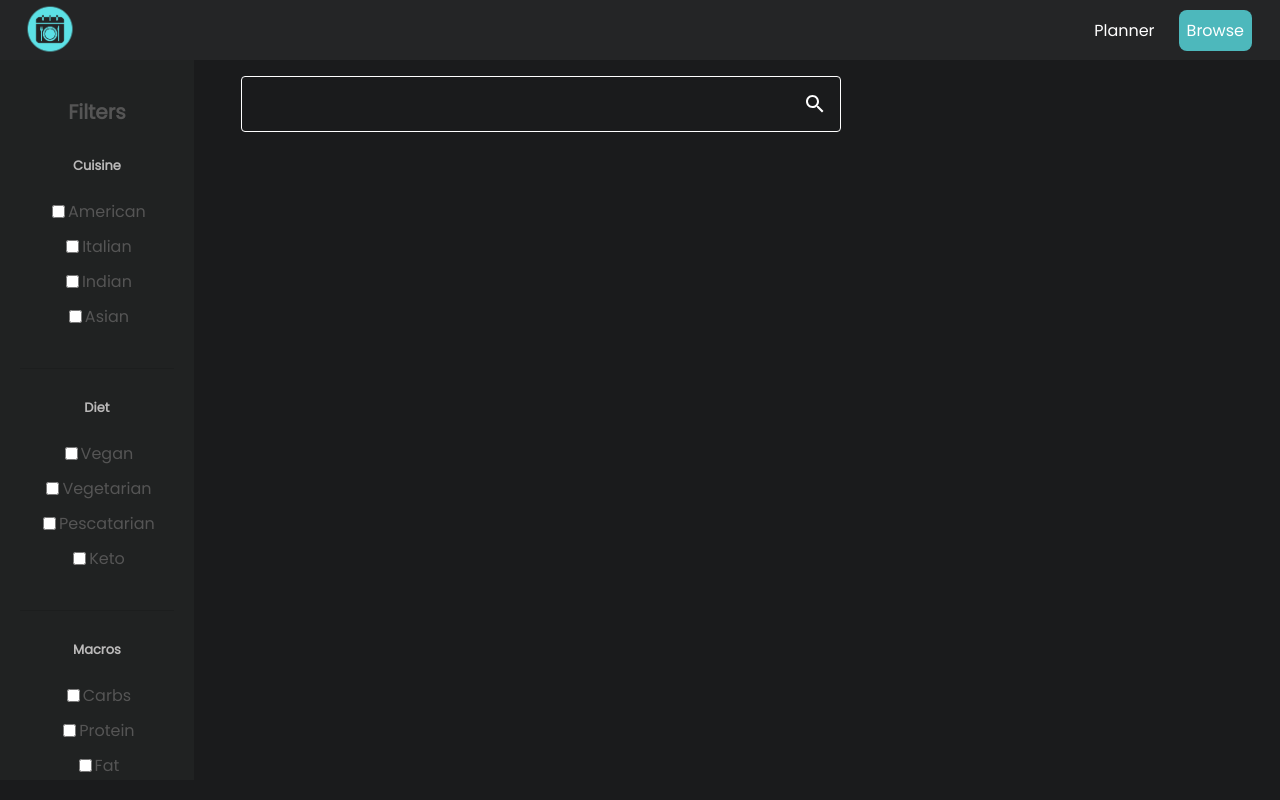
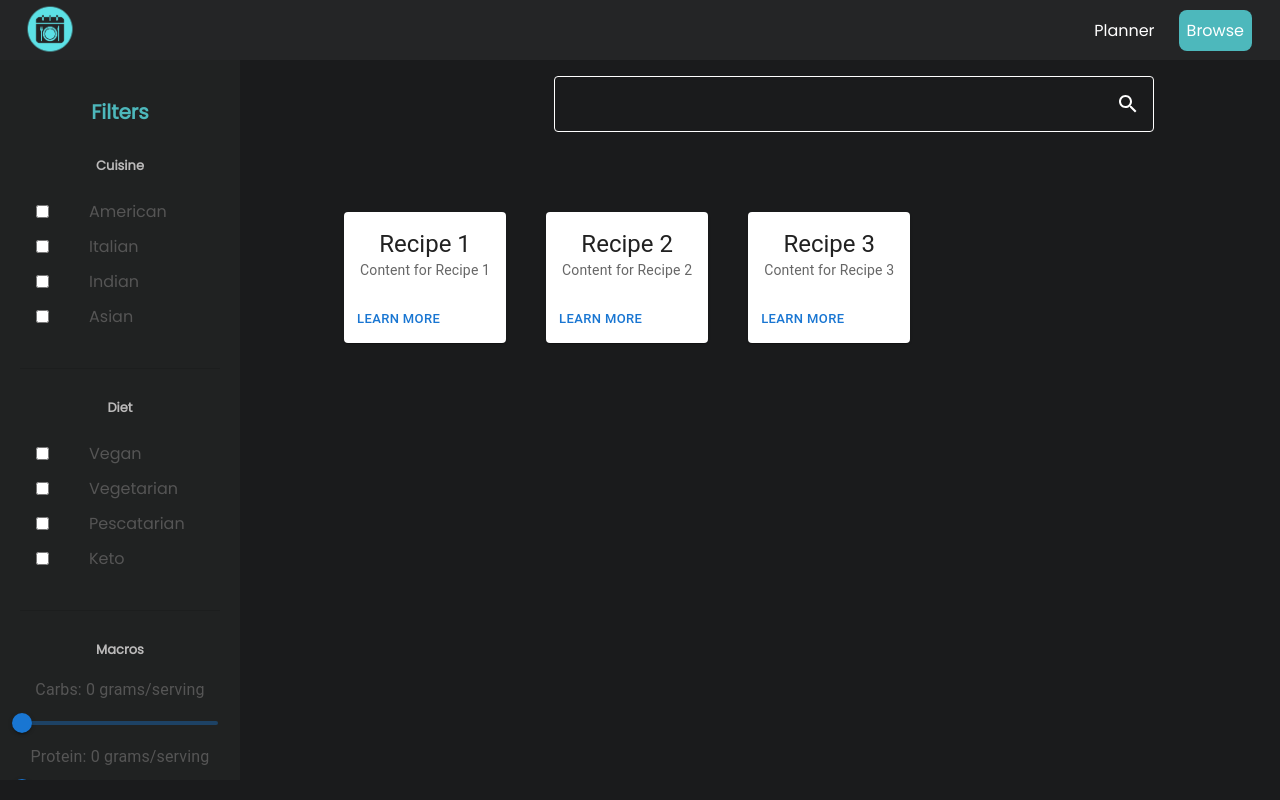
Before and after one commit to xwilson03/OptiMeal, a React (Vite) app in the folder client/: page /browse in a window 1280 px wide. Built offline with nearby package versions, Linux system fonts and the light colour scheme.

Commit message:
adds sliders to filter section and card grid

```diff
--- /dev/null
+++ b/client/src/components/Card.jsx
@@ -0,0 +1,20 @@
+import React from 'react';
+import { Card as MaterialUICard, CardContent, Typography, CardActions, Button } from '@mui/material';
+
+const Card = ({ title, content }) => (
+  <MaterialUICard>
+    <CardContent>
+      <Typography variant="h5" component="div">
+        {title}
+      </Typography>
+      <Typography variant="body2" color="text.secondary">
+        {content}
+      </Typography>
+    </CardContent>
+    <CardActions>
+      <Button size="small">Learn More</Button>
+    </CardActions>
+  </MaterialUICard>
+);
+
+export default Card;
--- /dev/null
+++ b/client/src/components/CardGrid.jsx
@@ -0,0 +1,33 @@
+import React from 'react';
+import { Container, Stack, Box } from '@mui/material';
+import Card from './Card';
+
+const cardData = [
+  { title: 'Recipe 1', content: 'Content for Recipe 1' },
+  { title: 'Recipe 2', content: 'Content for Recipe 2' },
+  { title: 'Recipe 3', content: 'Content for Recipe 3' },
+  // ... Add more cards
+];
+
+// const [cardData, setCardData] = useState([]);
+
+//   const handleNewData = () => {
+//     const newData = { title: 'New Card', content: 'New Content' };
+//     setCardData([...cardData, newData]);
+//   };
+
+const CardGrid = () => {
+  return (
+    <Container maxWidth="md">
+      <Stack spacing={5} direction="row" justifyContent="center" padding="80px">
+        {cardData.map((card, index) => (
+          <Box key={index} width="30%">
+            <Card title={card.title} content={card.content} />
+          </Box>
+        ))}
+      </Stack>
+    </Container>
+  );
+};
+
+export default CardGrid;
--- a/client/src/components/Search.jsx
+++ b/client/src/components/Search.jsx
@@ -10,7 +10,7 @@ export default function SearchBar() {
   };
 
   return (
-    <Container maxWidth="md" sx={{ mt: 2 }} >
+    <Container sx={{ mt: 2, width:"25%", }} >
       <TextField id="search" type="search" value={searchTerm} onChange={handleChange}
         sx={{
             width: 600,
--- a/client/src/components/Sidebar.jsx
+++ b/client/src/components/Sidebar.jsx
@@ -1,7 +1,7 @@
 import "../styles/Sidebar.css";
 import { useLocation } from "react-router-dom";
 import { useState, useEffect } from "react";
-import { Stack, Divider, Checkbox } from '@mui/material';
+import { Stack, Divider, Slider, Typography, Grid } from '@mui/material';
 
 //Renders a sidebar menu with filters for recipes
 
@@ -14,6 +14,30 @@ export default function Sidebar() {
     const path = location.pathname;
     setSelectedItem(path);
   }, [location]);
+
+  const [protein, setProtein] = useState(0);
+  const [carbs, setCarbs] = useState(0);
+  const [calories, setCalories] = useState(0);
+  const [fat, setFat] = useState(0);
+
+  const handleSliderChange = (macro, newValue) => {
+    switch (macro) {
+      case 'protein':
+        setProtein(newValue);
+        break;
+      case 'carbs':
+        setCarbs(newValue);
+        break;
+      case 'calories':
+        setCalories(newValue);
+        break;
+      case 'fat':
+        setFat(newValue);
+        break;
+      default:
+        break;
+    }
+  };
 
   return (
     <div className="sidebar">
@@ -40,10 +64,52 @@ export default function Sidebar() {
         <div>
           <h3 className="sidebarTitle">Macros</h3>
           <ul className="sidebarList">
-           <li> <input type="checkbox"/> Carbs    </li>
-           <li> <input type="checkbox"/> Protein  </li>
-           <li> <input type="checkbox"/> Fat      </li>
-           <li> <input type="checkbox"/> Calories </li>
+
+        {/* Displays all slider items */}
+        <Grid item xs>
+          <Typography gutterBottom>Carbs: {carbs} grams/serving</Typography>
+          <Slider
+              value={carbs}
+              onChange={(event, newValue) => handleSliderChange('carbs', newValue)}
+              min={10}
+              max={100}
+              sx={{ textAlign: "left" }}
+          />
+        </Grid>
+
+        <Grid item xs>
+          <Typography gutterBottom>Protein: {protein} grams/serving</Typography>
+            <Slider
+                value={protein}
+                onChange={(event, newValue) => handleSliderChange('protein', newValue)}
+                min={10}
+                max={100}
+                sx={{ textAlign: "left" }}
+            />
+        </Grid>
+
+        <Grid item xs>
+          <Typography gutterBottom>Fat: {fat} grams/serving </Typography>
+          <Slider
+            value={fat}
+            onChange={(event, newValue) => handleSliderChange('fat', newValue)}
+            min={10}
+            max={100}
+            sx={{ textAlign: "left" }}
+          />
+        </Grid>
+
+        <Grid item xs>
+          <Typography gutterBottom>Calories: {calories} cals/serving</Typography>
+            <Slider
+                value={calories}
+                onChange={(event, newValue) => handleSliderChange('calories', newValue)}
+                min={50}
+                max={800}
+                sx={{ textAlign: "left" }}
+            />
+         </Grid>
+
           </ul>
         </div>
       </Stack>
--- a/client/src/pages/Browse.jsx
+++ b/client/src/pages/Browse.jsx
@@ -1,5 +1,6 @@
 import "../styles/App.css";
 import Sidebar from "../components/Sidebar.jsx";
+import CardGrid from "../components/CardGrid.jsx";
 import Search from "../components/Search.jsx";
 import { Stack } from '@mui/material';
 
@@ -8,8 +9,11 @@ function Browse() {
   return (
     <div className="Browse">
       <Stack direction="row">
-       <Sidebar/>
-        <Search/>
+        <Sidebar/>
+        <Stack>
+          <Search/>
+          <CardGrid/>
+        </Stack>
       </Stack>
     </div>
   );
--- /dev/null
+++ b/client/src/styles/CardGrid.css
@@ -0,0 +1,16 @@
+.card {
+    align-items: center;
+    background-color: white !important;
+    border-radius: 10px;
+    box-shadow: 0 20px 50px rgba(0, 0, 0, 0.05);
+    display: flex;
+    justify-content: center;
+    min-height: 200px;
+    width: 300px;
+}
+
+.cardGrid {
+    display: grid;
+    grid-gap: 2rem;
+    grid-template-columns: repeat(auto-fit, 300px);
+}
--- a/client/src/styles/Sidebar.css
+++ b/client/src/styles/Sidebar.css
@@ -1,6 +1,5 @@
 .sidebar {
     width: 200px;
-    /* height: 100vh; */
     background-color: #202222;
     position:static;
     top: 60px;
@@ -8,12 +7,9 @@
     color: #555;
   }
 
-  .sidebarMenu {
-    margin-bottom: 10px;
-  }
-
   .sidebarMainTitle {
     font-size: 20px;
+    color: #4db8bc;
   }
 
   .sidebarTitle {
@@ -29,9 +25,10 @@
 
   .sidebarList li {
     padding: 5px;
+    padding-left: 10px;
     cursor: pointer;
     display: flex;
-    justify-content: center;
+    justify-content: left;
     align-content: center;
     border-radius: 10px;
     transition: all 0.3s;
@@ -42,11 +39,6 @@
     background-color: rgb(240, 240, 255);
   }
 
-  .sidebarList .link.active .sidebarListItem {
-    background-color: rgb(221, 221, 251);
+  .sidebarList input {
+    margin-right: 40px;
   }
-
-  .sidebarIcon{
-      margin-right: 5px;
-      font-size: 20px !important;
-  }
```
